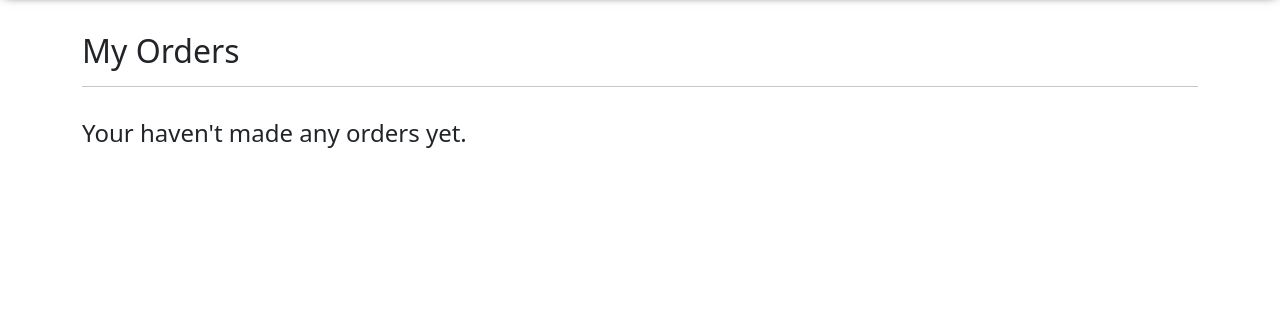
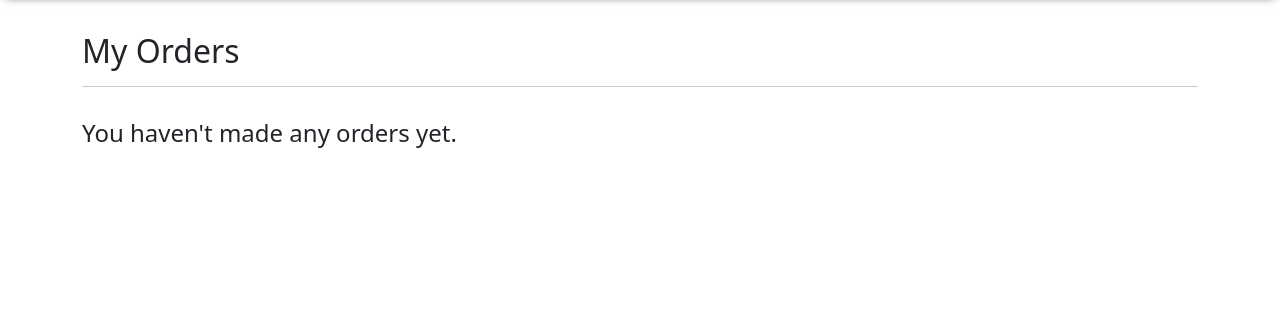
Before and after one commit to tylertab/gt-movie-store, a Django app: page /users/orders/ in a window 1280 px wide. Shown: the part 90-404 px from the top of the page. Run offline with Django 4.2, Linux system fonts and the light colour scheme; a user stored in the database is signed in; data comes from the database, SQL or seed files in the repository; both versions use the stored data as it was after the commit; some libraries are stand-ins or nearby versions.

Commit message:
fixed typo on empty orders page

```diff
--- a/gtmoviestore/users/templates/users/orders.html
+++ b/gtmoviestore/users/templates/users/orders.html
@@ -46,7 +46,7 @@
             {% endfor %}
           </div>
           {% if not template_data.orders %}
-          <h4>Your haven't made any orders yet.</h4>
+          <h4>You haven't made any orders yet.</h4>
           {% endif %}
       </div>
     </div>
```
Also changed, not shown: gtmoviestore/db.sqlite3.
